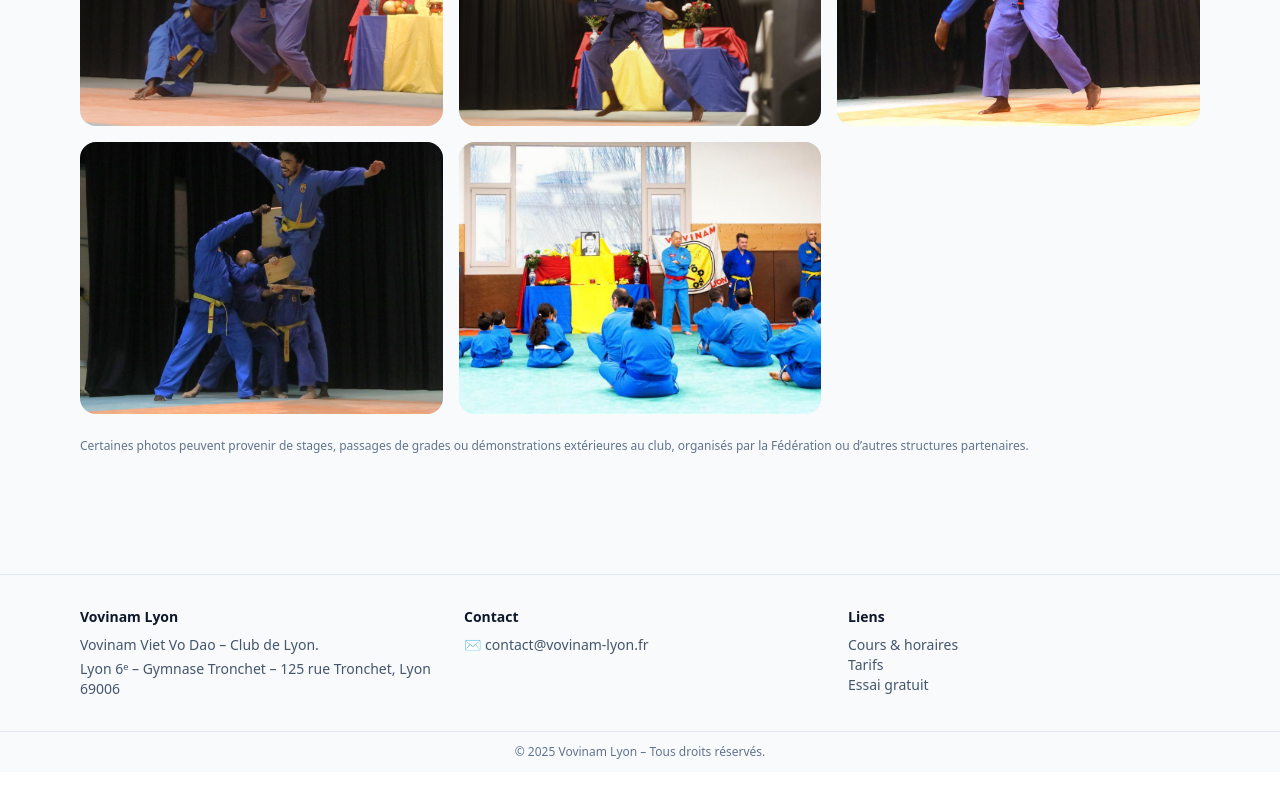
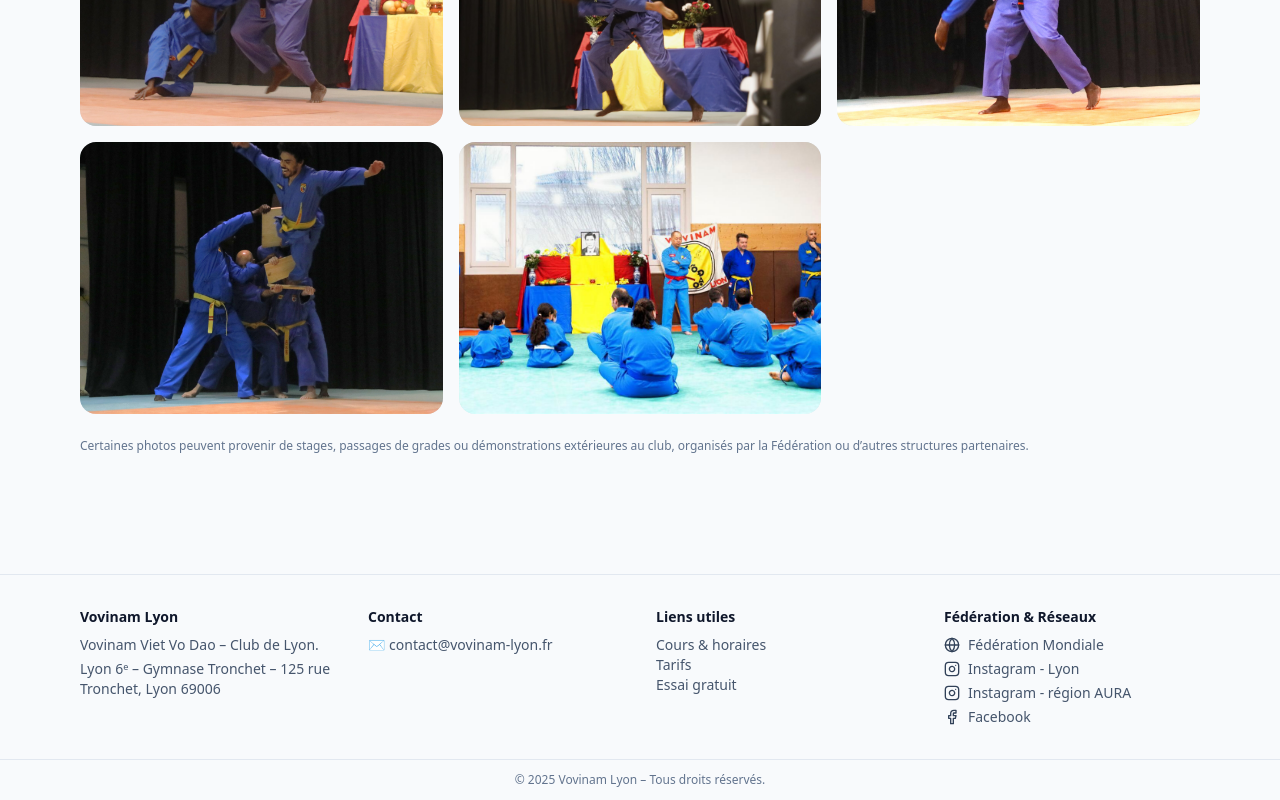
Before and after one commit to VoSinhLyon/vovinam, a Next.js app: page /galerie in a window 1280 px wide. Shown: the part 1055-1855 px from the top of the page. Before the commit the page ends 1827 px from the top, so only its background shows below. Built offline with nearby package versions, Linux system fonts and the light colour scheme.

Commit message:
modif footer

```diff
--- a/src/components/home/TeachersSection.tsx
+++ b/src/components/home/TeachersSection.tsx
@@ -6,21 +6,21 @@ const teachers = [
     name: "Maître Daniel BLOUME",
     rank: "Ceinture rouge IIIᵉ degré - Noire VIIᵉ Dang (système international)",
     role: "Maitre",
-    bio: "Plus de 50 années de pratique, encadre les cours adultes/ados",
+    bio: "Président du Conseil National des Maitres. Plus de 50 années de pratique, expert international. Encadre les cours adultes/ados",
     photo: "/teachers/MaitreDanielBloume.jpg",
   },
   {
     name: "Maître Arnaud Balducci",
     rank: "Ceinture rouge - Noire IVᵉ Dang (système international)",
     role: "Maitre",
-    bio: "Encadre les cours adultes/ados le lundi soir",
+    bio: "Combat, cardio, endurance,... Encadre les cours adultes/ados le lundi soir",
     photo: "/teachers/maitrearnaud.JPG",
   },
    {
     name: "Maître Malick",
     rank: "Ceinture rouge - Noire IVᵉ Dang (système international)",
     role: "Maitre",
-    bio: "Encadre les cours adultes/ados",
+    bio: "Maitrise technique, combat, cardio... Encadre les cours adultes/ados",
     photo: "/teachers/MaitreMalick.jpg",
   },
   {
--- a/src/components/layout/Footer.tsx
+++ b/src/components/layout/Footer.tsx
@@ -1,9 +1,12 @@
 import React from "react";
+import { Instagram, Facebook, Globe } from "lucide-react";
 
 export const Footer: React.FC = () => {
   return (
     <footer className="mt-16 border-t border-slate-200 bg-slate-50">
-      <div className="mx-auto max-w-6xl px-4 py-8 grid gap-8 md:grid-cols-3 text-sm text-slate-600">
+      <div className="mx-auto max-w-6xl px-4 py-8 grid gap-8 md:grid-cols-4 text-sm text-slate-600">
+
+        {/* Bloc 1 : identité */}
         <div>
           <div className="font-semibold text-slate-900 mb-2">
             Vovinam Lyon
@@ -13,12 +16,16 @@ export const Footer: React.FC = () => {
             Lyon 6ᵉ – Gymnase Tronchet – 125 rue Tronchet, Lyon 69006
           </p>
         </div>
+
+        {/* Bloc 2 : contact */}
         <div>
           <div className="font-semibold text-slate-900 mb-2">Contact</div>
           <p>✉️ contact@vovinam-lyon.fr</p>
         </div>
+
+        {/* Bloc 3 : navigation */}
         <div>
-          <div className="font-semibold text-slate-900 mb-2">Liens</div>
+          <div className="font-semibold text-slate-900 mb-2">Liens utiles</div>
           <p>
             <a href="#horaires" className="hover:text-blue-700">
               Cours & horaires
@@ -35,7 +42,61 @@ export const Footer: React.FC = () => {
             </a>
           </p>
         </div>
+
+        {/* Bloc 4 : externes */}
+        <div>
+          <div className="font-semibold text-slate-900 mb-2">Fédération & Réseaux</div>
+
+          <p className="flex items-center gap-2">
+            <Globe size={16} className="text-slate-700" />
+            <a
+              href="https://vovinamworldfederation.eu/fr/federation-mondiale.html"
+              target="_blank"
+              rel="noopener noreferrer"
+              className="hover:text-blue-700"
+            >
+              Fédération Mondiale
+            </a>
+          </p>
+
+          <p className="flex items-center gap-2 mt-1">
+            <Instagram size={16} className="text-slate-700" />
+            <a
+              href="https://www.instagram.com/vovinamlyon/"
+              target="_blank"
+              rel="noopener noreferrer"
+              className="hover:text-blue-700"
+            >
+              Instagram - Lyon
+            </a>
+          </p>
+
+          <p className="flex items-center gap-2 mt-1">
+            <Instagram size={16} className="text-slate-700" />
+            <a
+              href="https://www.instagram.com/vovinam.aura/"
+              target="_blank"
+              rel="noopener noreferrer"
+              className="hover:text-blue-700"
+            >
+              Instagram - région AURA
+            </a>
+          </p>
+
+          <p className="flex items-center gap-2 mt-1">
+            <Facebook size={16} className="text-slate-700" />
+            <a
+              href="https://www.facebook.com/Vovinam.Lyon/?locale=fr_FR"
+              target="_blank"
+              rel="noopener noreferrer"
+              className="hover:text-blue-700"
+            >
+              Facebook
+            </a>
+          </p>
+        </div>
       </div>
+
       <div className="border-t border-slate-200 text-xs text-slate-500 py-3 text-center">
         © {new Date().getFullYear()} Vovinam Lyon – Tous droits réservés.
       </div>
```
